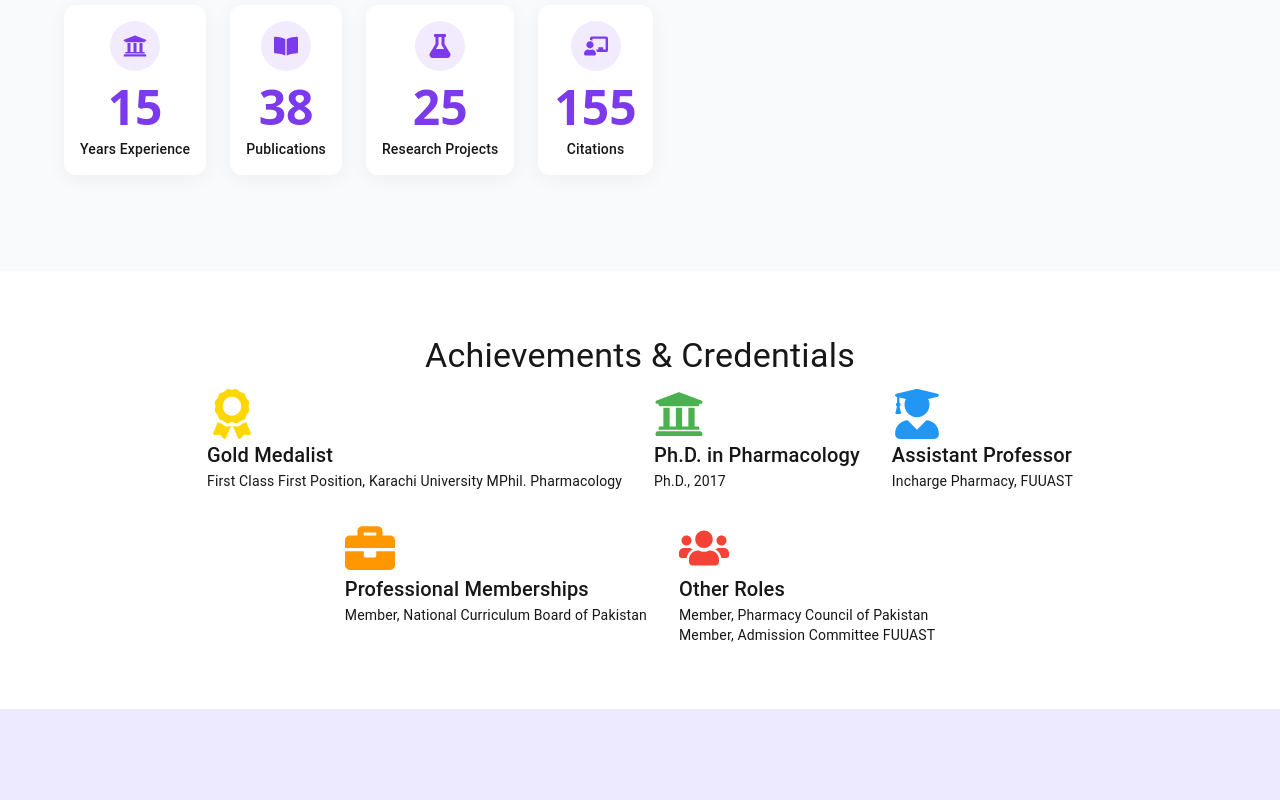
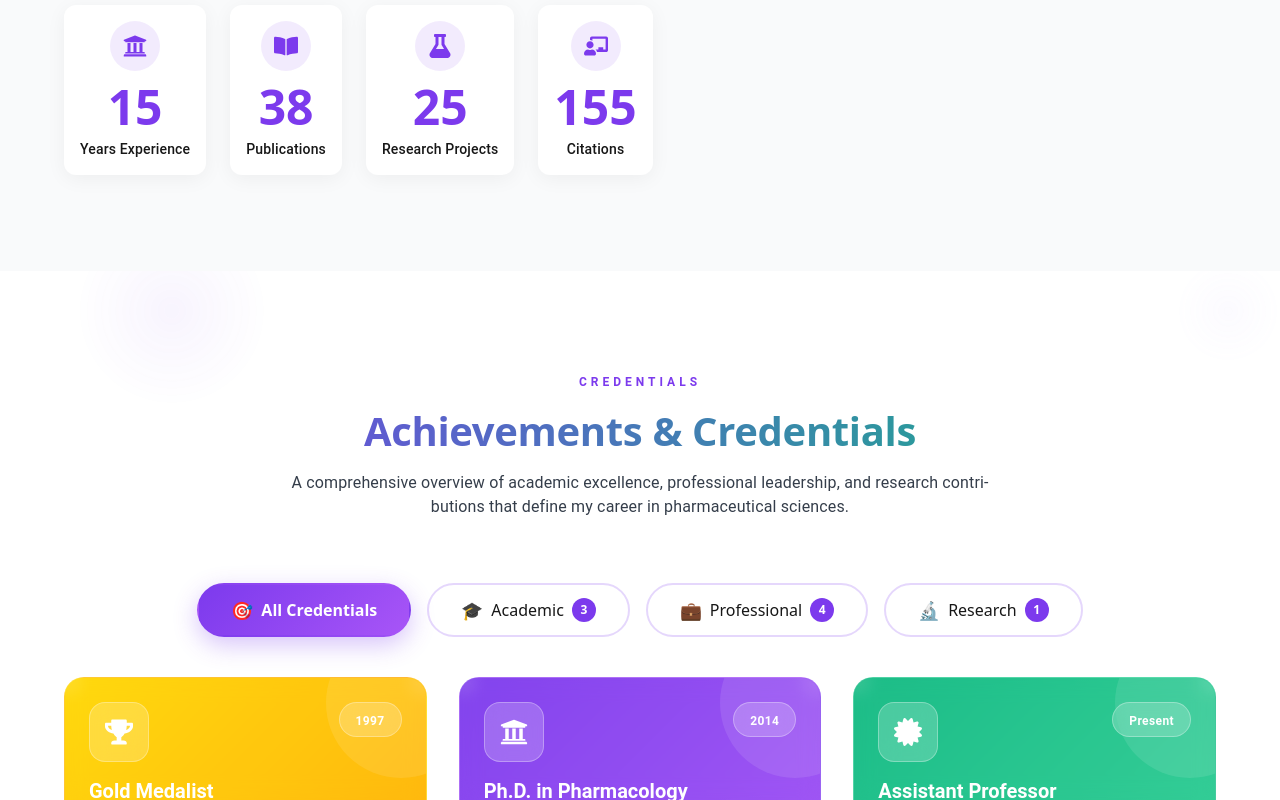
Before and after one commit to sohaib1083/Dr-nausheen-s-portfolio, a Next.js app: page / in a window 1280 px wide. Shown: the part 2000-2800 px from the top of the page. Built offline with nearby package versions, Linux system fonts and the light colour scheme.

Commit message:
minor changes

```diff
--- a/src/app/components/Achievements.js
+++ /dev/null
@@ -1,81 +0,0 @@
-'use client';
-import React from 'react';
-import { Grid, Typography, Box, Container } from '@mui/material';
-import { FaAward, FaUniversity, FaUserGraduate, FaBriefcase, FaUsers } from 'react-icons/fa';
-import { motion } from 'framer-motion';
-
-const Achievements = () => {
-  return (
-    <Box sx={{ padding: '4rem 0' }}>
-      <Container>
-        <Typography variant="h4" align="center" gutterBottom>
-          Achievements & Credentials
-        </Typography>
-        <Grid container spacing={4} justifyContent="center">
-          <Grid item xs={12} sm={4}>
-            <motion.div
-              initial={{ opacity: 0 }}
-              animate={{ opacity: 1 }}
-              transition={{ delay: 0.3, duration: 1 }}
-            >
-              <FaAward size={50} color="gold" />
-              <Typography variant="h6">Gold Medalist</Typography>
-              <Typography variant="body2">
-                First Class First Position, Karachi University MPhil. Pharmacology
-              </Typography>
-            </motion.div>
-          </Grid>
-          <Grid item xs={12} sm={4}>
-            <motion.div
-              initial={{ opacity: 0 }}
-              animate={{ opacity: 1 }}
-              transition={{ delay: 0.6, duration: 1 }}
-            >
-              <FaUniversity size={50} color="#4caf50" />
-              <Typography variant="h6">Ph.D. in Pharmacology</Typography>
-              <Typography variant="body2">Ph.D., 2017</Typography>
-            </motion.div>
-          </Grid>
-          <Grid item xs={12} sm={4}>
-            <motion.div
-              initial={{ opacity: 0 }}
-              animate={{ opacity: 1 }}
-              transition={{ delay: 0.9, duration: 1 }}
-            >
-              <FaUserGraduate size={50} color="#2196f3" />
-              <Typography variant="h6">Assistant Professor</Typography>
-              <Typography variant="body2">Incharge Pharmacy, FUUAST</Typography>
-            </motion.div>
-          </Grid>
-        </Grid>
-        <Grid container spacing={4} justifyContent="center" sx={{ marginTop: '2rem' }}>
-          <Grid item xs={12} sm={4}>
-            <motion.div
-              initial={{ opacity: 0 }}
-              animate={{ opacity: 1 }}
-              transition={{ delay: 1.2, duration: 1 }}
-            >
-              <FaBriefcase size={50} color="#ff9800" />
-              <Typography variant="h6">Professional Memberships</Typography>
-              <Typography variant="body2">Member, National Curriculum Board of Pakistan</Typography>
-            </motion.div>
-          </Grid>
-          <Grid item xs={12} sm={4}>
-            <motion.div
-              initial={{ opacity: 0 }}
-              animate={{ opacity: 1 }}
-              transition={{ delay: 1.5, duration: 1 }}
-            >
-              <FaUsers size={50} color="#f44336" />
-              <Typography variant="h6">Other Roles</Typography>
-              <Typography variant="body2">Member, Pharmacy Council of Pakistan</Typography>
-              <Typography variant="body2">Member, Admission Committee FUUAST</Typography>
-            </motion.div>
-          </Grid>
-        </Grid>
-      </Container>
-    </Box>
-  );
-};
-
-export default Achievements;
--- a/src/app/components/Achievements.tsx
+++ b/src/app/components/Achievements.tsx
@@ -44,7 +44,7 @@ const AchievementsSection = () => {
       title: "Ph.D. in Pharmacology",
       subtitle: "Doctoral Degree",
       organization: "University of Karachi",
-      year: "2017",
+      year: "2014",
       category: "academic",
       description: "Completed doctoral studies with highest CGPA in department, specializing in neuropharmacology and psychostimulant research.",
       icon: <FaUniversity size={28} />,
--- a/src/app/components/Header.tsx
+++ b/src/app/components/Header.tsx
@@ -40,8 +40,8 @@ const Header = ({ toggleTheme, isDarkMode }) => {
   }, [lastScrollTop]);
 
   const contactInfo = [
-    { icon: <FaEnvelope size={16} />, text: 'dr.nausheen@email.com', href: 'mailto:dr.nausheen@email.com' },
-    { icon: <FaPhone size={16} />, text: '+123 456 7890', href: 'tel:+1234567890' },
+    { icon: <FaEnvelope size={16} />, text: 'nausheenasarosh@hotmail.com', href: 'mailto:nausheenasarosh@hotmail.com' },
+    { icon: <FaPhone size={16} />, text: '+92 335 1244708', href: 'tel:+923351244708' },
   ];
 
   const socialIcons = [
```
Also changed, not shown: src/app/components/Contact.tsx (deleted).
